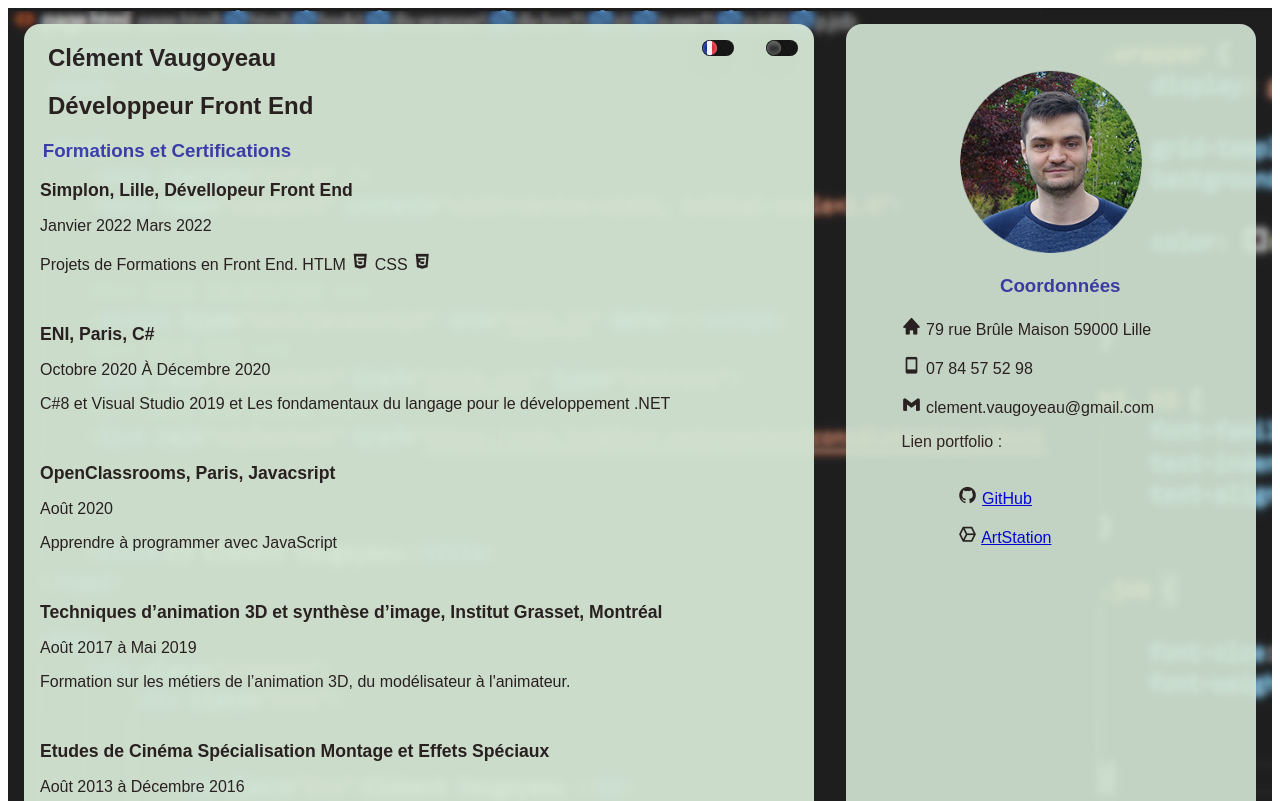
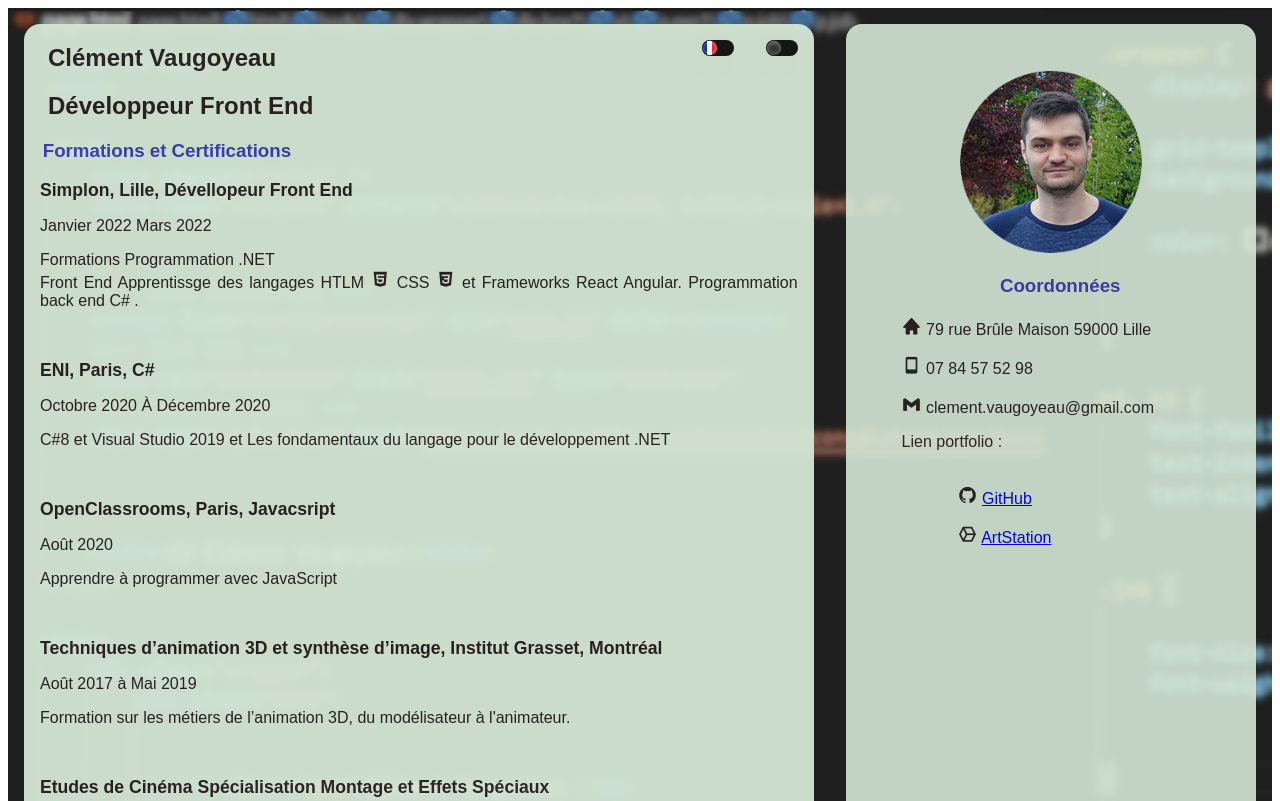
Before and after one commit to ClementVaugoyeau/cv-ligne, a website: page index.html in a window 1280 px wide. Shown: the top 801 px of the page. Drawn offline with nearby package versions, Linux system fonts and the light colour scheme.

Commit message:
update html

```diff
--- a/index.html
+++ b/index.html
@@ -62,8 +62,10 @@
 
             <p class="job">Simplon, Lille, Dévellopeur Front End </p>
             <p class=date>Janvier 2022 Mars 2022 </p>
-            <p> Projets de Formations en Front End.
+            <p> Formations Programmation .NET  <br>
+                Front End Apprentissge des langages
                 HTLM <i class='bx bxl-html5'></i> CSS <i class='bx bxl-css3'></i>
+                et Frameworks React Angular. Programmation back end C# .
             </p> <br>
 
             <p class="job">ENI, Paris, C# </p>
```
